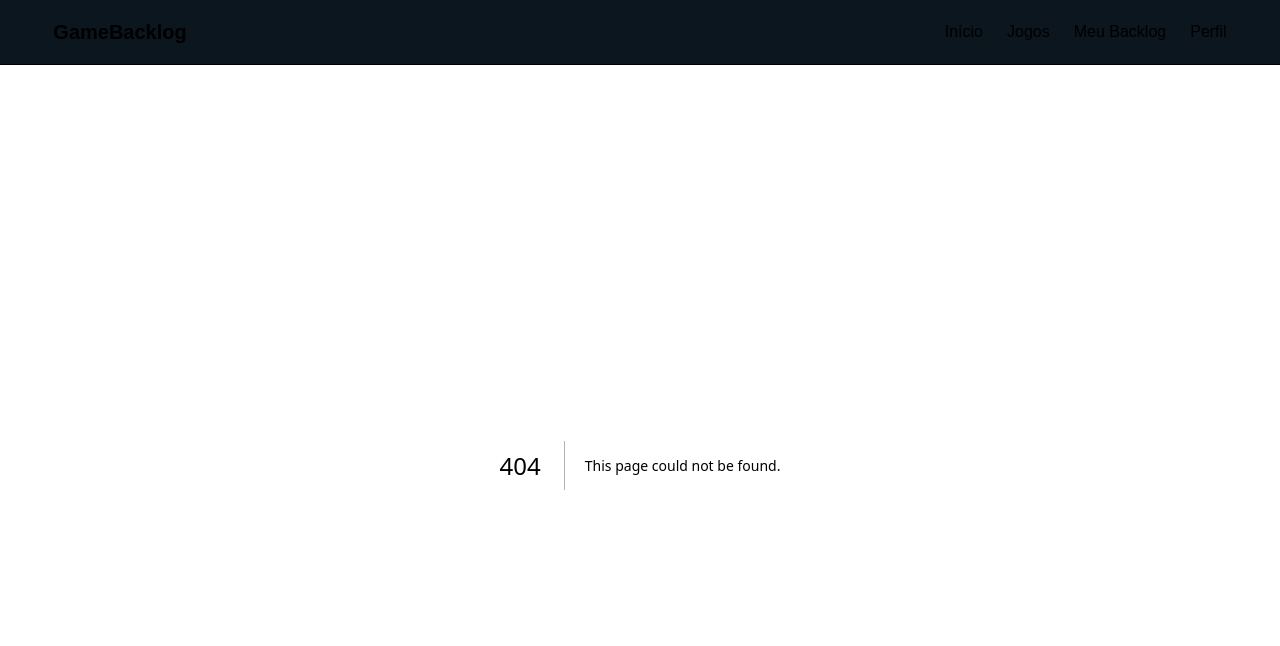
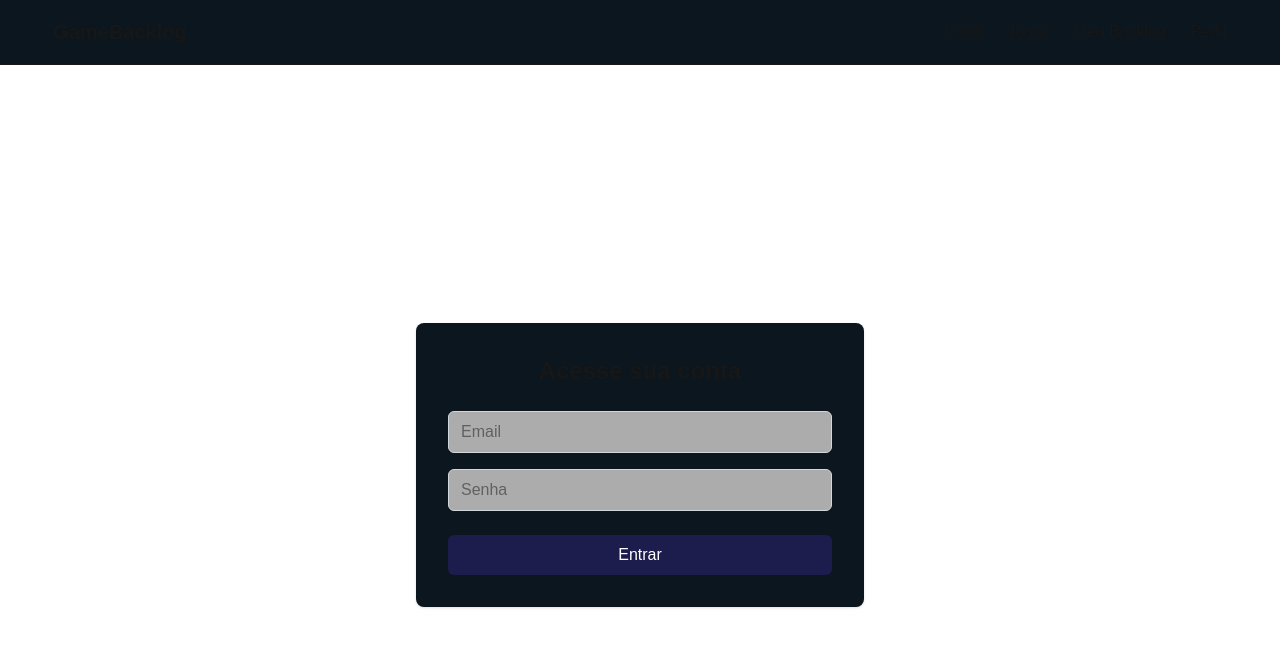
Before and after one commit to tpessoa10/gameTrackFrontend, a Next.js app: page /login in a window 1280 px wide. Before the commit this address had no page. Shown: the top 646 px of the page. Built offline with nearby package versions, Linux system fonts and the light colour scheme.

Commit message:
Fazendo página de login

```diff
--- /dev/null
+++ b/app/login/page.tsx
@@ -0,0 +1,42 @@
+export default function LoginPage() {
+  return (
+    <main className="flex min-h-screen items-center justify-center">
+      <div className="w-full max-w-md rounded-lg bg-[#0B161E] p-8 shadow-sm">
+        <h1 className="mb-6 text-center text-2xl font-bold">
+          Acesse sua conta
+        </h1>
+
+        <form className="flex flex-col gap-4">
+          <div className="flex flex-col gap-2">
+
+            <input
+              id="email"
+              name="email"
+              type="email"
+              placeholder="Email"
+              className="rounded-md border bg-[#ACACAC] border-gray-300 px-3 py-2 outline-none placeholder:text-[#00000070] focus:border-gray-500"
+            />
+          </div>
+
+          <div className="flex flex-col gap-2">
+
+            <input
+              id="senha"
+              name="senha"
+              type="password"
+              placeholder="Senha"
+              className="rounded-md bg-[#ACACAC] border border-gray-300 px-3 py-2 outline-none placeholder:text-[#00000070] focus:border-gray-500"
+            />
+          </div>
+
+          <button
+            type="submit"
+            className="mt-2 cursor-pointer rounded-md bg-[#1D1D4D] px-4 py-2 font-medium text-white hover:bg-gray-800"
+          >
+            Entrar
+          </button>
+        </form>
+      </div>
+    </main>
+  );
+}
```
